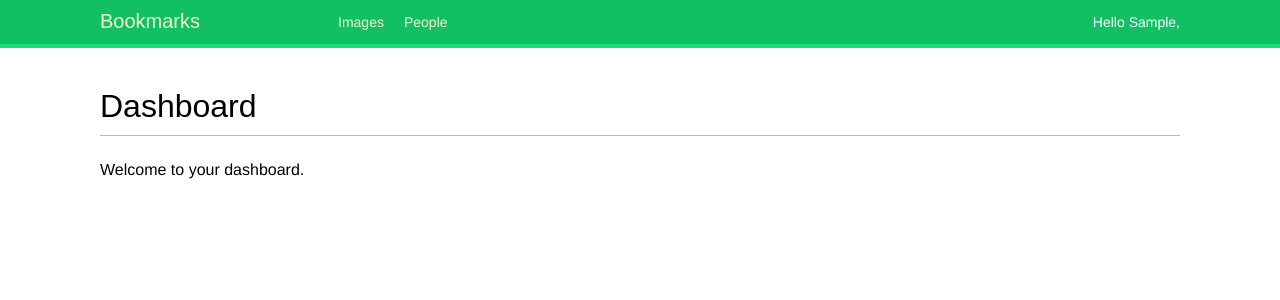
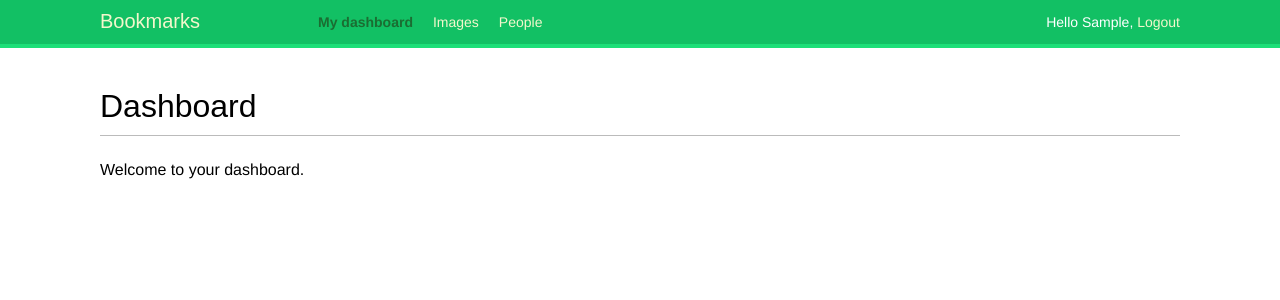
Before and after one commit to DudchenkoDV/bookmarks, a Django app: page /account/ in a window 1280 px wide. Shown: the top 300 px of the page. Run offline with Django 4.2, Linux system fonts and the light colour scheme; the visitor is signed in with stand-in values (Sample User, id 1); some web fonts are replaced.

Commit message:
update template for login/logout

```diff
--- a/bookmarks/account/templates/base.html
+++ b/bookmarks/account/templates/base.html
@@ -11,7 +11,7 @@
     {% if request.user.is_authenticated %}
       <ul class="menu">
         <li {% if section == "dashboard" %}class="selected"{% endif %}>
-          {% comment %} <a href="{% url "dashboard" %}">My dashboard</a> {% endcomment %}
+          <a href="{% url "dashboard" %}">My dashboard</a>
         </li>
         <li {% if section == "images" %}class="selected"{% endif %}>
           <a href="#">Images</a>
@@ -24,13 +24,13 @@
     <span class="user">
       {% if request.user.is_authenticated %}
         Hello {{ request.user.first_name|default:request.user.username }},
-        {% comment %} <a href="{% url "logout" %}">Logout</a> {% endcomment %}
+        <a href="{% url "logout" %}">Logout</a>
       {% else %}
         <a href="{% url "login" %}">Log-in</a>
       {% endif %}
     </span>
   </div>
-  {% if messages %}
+  {% comment %} {% if messages %}
     <ul class="messages">
       {% for message in messages %}
         <li class="{{ message.tags }}">
@@ -39,7 +39,7 @@
         </li>
       {% endfor %}
     </ul>
-  {% endif %}
+  {% endif %} {% endcomment %}
   <div id="content">
     {% block content %}
     {% endblock %}
```
